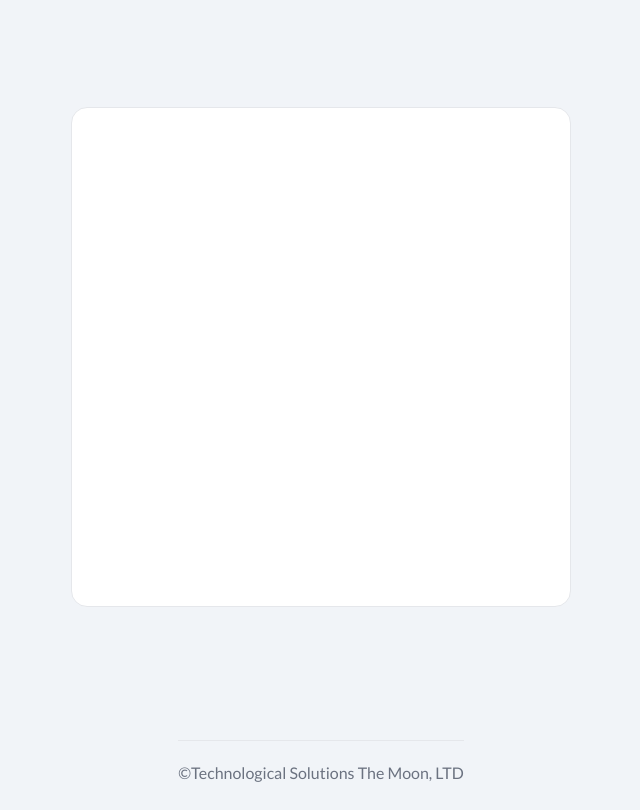
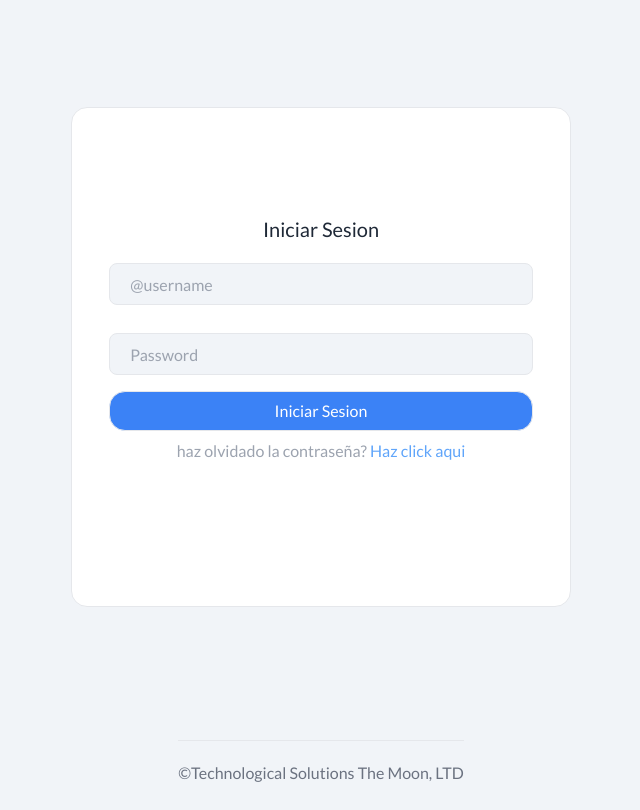
Before and after one commit to hersdev199/clientes-CCero, a Next.js app: page / in a window 1280 px wide. Shown: the whole page, without its empty margins (319-959 px from the left). Built offline with nearby package versions, Linux system fonts and the light colour scheme.

Commit message:
Front de inicio de serion al 30%

```diff
--- a/src/app/globals.css
+++ b/src/app/globals.css
@@ -19,5 +19,8 @@
 body{
   background-color: #f1f4f8;
   padding: 5px;
+}
 
+#usernane, #password{
+  background-color: #f1f4f8;
 }
--- a/src/app/page.js
+++ b/src/app/page.js
@@ -1,7 +1,37 @@
 export default function Home() {
   return (
     <main className="items-center text-center flex flex-col h-screen">
-      <div className="flex flex-col items-center justify-center h-[500px] w-[500px] py-2 border rounded-[16px] m-auto bg-white mt-[8%]"></div>
+      <div className="block items-center justify-center h-[500px] w-[500px] py-2  border rounded-[16px] m-auto bg-white mt-[8%]">
+        <h2 className="text-gray-800 text-xl mt-[20%]">Iniciar Sesion</h2>
+        <div className="block w-full m-auto">
+          <input
+            type="text"
+            id="usernane"
+            className="w-[85%] m-5 border rounded-[8px] h-[35px] p-5"
+            placeholder="@username"
+          ></input>
+          <input
+            type="text"
+            id="password"
+            className="w-[85%] m-2 border rounded-[8px] h-[35px] p-5"
+            placeholder="Password"
+          ></input>
+          <input
+            type="submit"
+            id="send"
+            className="w-[85%] m-2 border rounded-[16px] h-[40px] bg-blue-500 text-white"
+            value="Iniciar Sesion"
+          ></input>
+        </div>
+        <p className="text-gray-400">
+          haz olvidado la contraseña?
+          <a href="#" className="text-blue-400">
+            {" "}
+            Haz click aqui
+          </a>
+        </p>
+      </div>
+
       <footer className="sticky bottom-0 mb-5 ">
         <hr className="text-black  mt-5 mb-5"></hr>
         <h2 className="text-gray-500 mt-auto">
```
